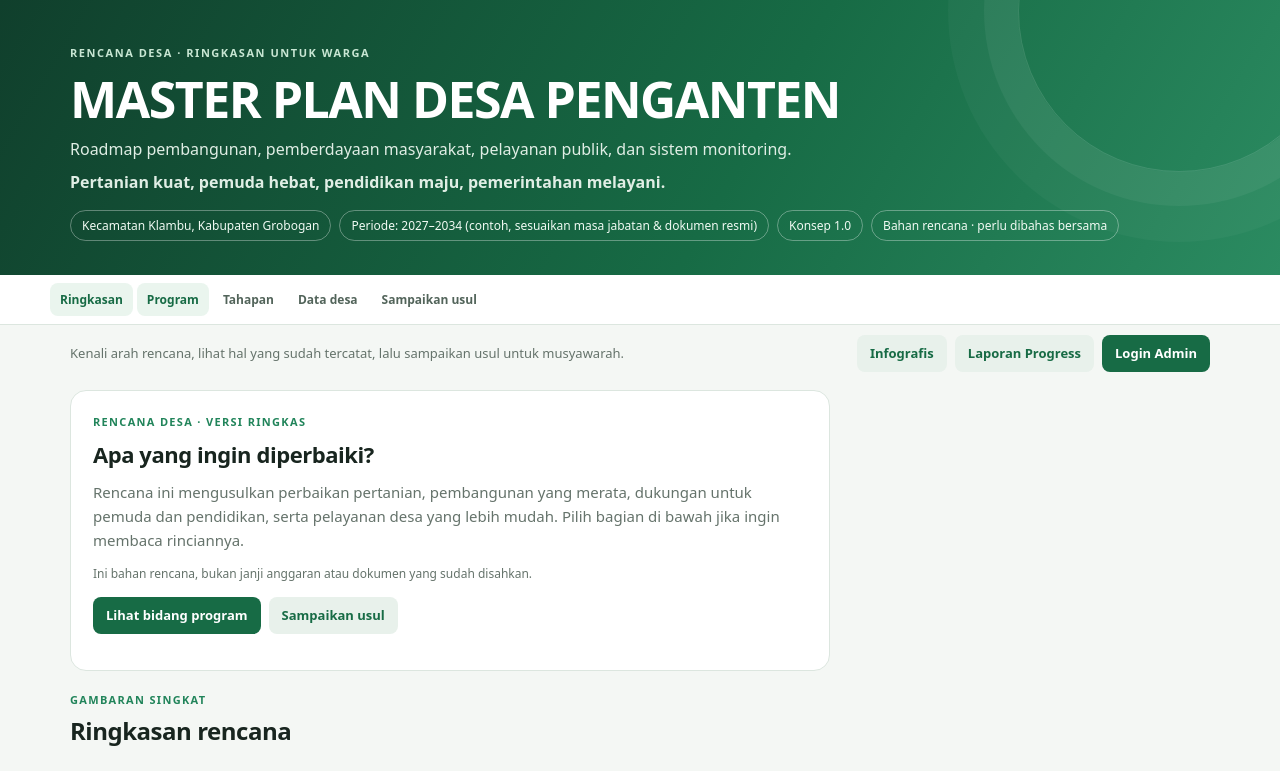
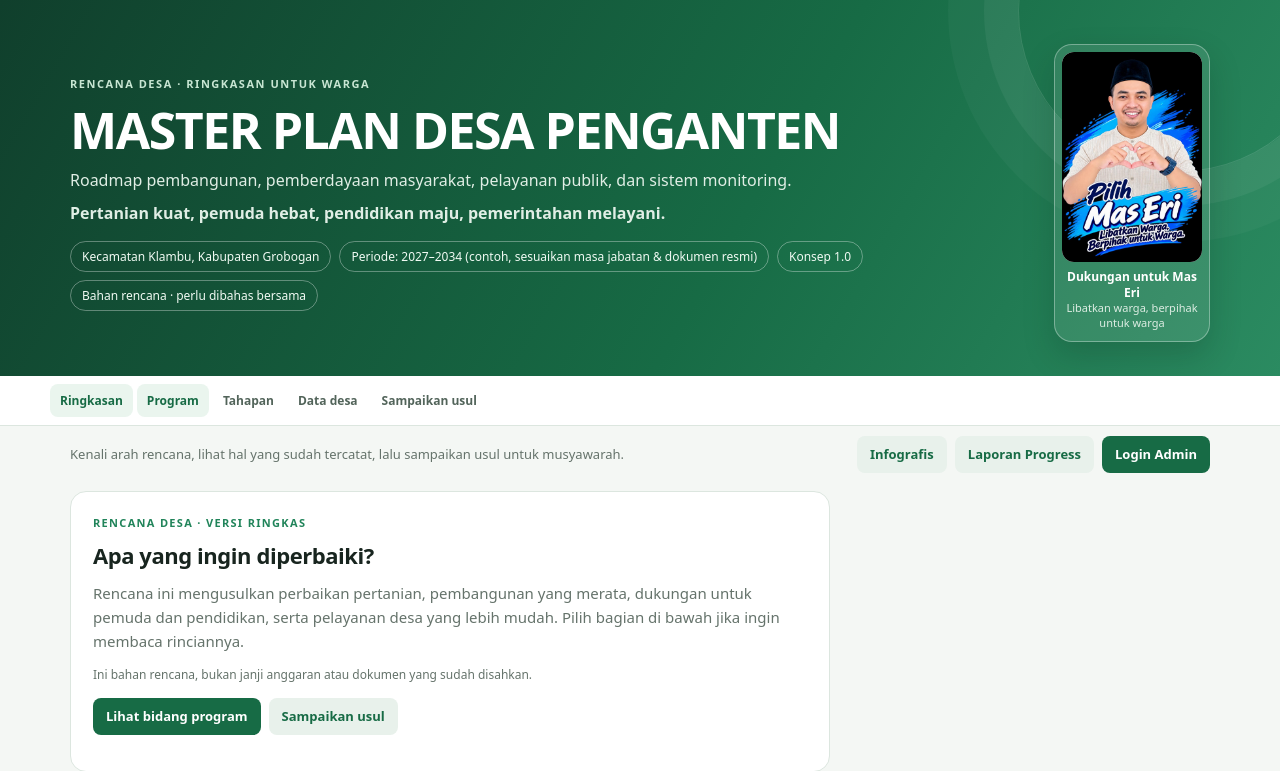
Before and after one commit to suluharwani/rencana-desa, a PHP site: page / in a window 1280 px wide. Shown: the top 771 px of the page. Run offline with PHP 8.4, Linux system fonts and the light colour scheme; data that the repository does not hold is empty; some libraries are stand-ins or nearby versions.

Commit message:
update gambar

```diff
--- a/perencanaan/index.php
+++ b/perencanaan/index.php
@@ -106,6 +106,7 @@ $pillarVisuals = [
     '5' => ['src' => 'assets/program/digital.webp', 'alt' => 'Ilustrasi warga menggunakan layanan digital desa'],
     '6' => ['src' => 'assets/program/mobil-siaga.webp', 'alt' => 'Ilustrasi layanan mobil siaga kesehatan'],
 ];
+$candidatePhoto = 'assets/program/dukungan-mas-eri.jpg';
 
 function status_class(string $s): string {
     if (str_starts_with($s, 'Hijau')) return 'st-green';
@@ -177,6 +178,7 @@ textarea{min-height:110px;resize:vertical}
 @media(max-width:900px){.c3,.c4{grid-column:span 6}.c8,.c6{grid-column:span 12}}
 @media(max-width:560px){.c3,.c4,.c6,.c8,.c12{grid-column:span 12}.wrap{padding:0 14px}.hero{padding:34px 0 26px}}
 .hero{position:relative;overflow:hidden}.hero:after{content:"";position:absolute;width:320px;height:320px;border:1px solid #ffffff22;border-radius:50%;right:-60px;top:-150px;box-shadow:0 0 0 34px #ffffff0d,0 0 0 70px #ffffff08;pointer-events:none}.hero .wrap{position:relative;z-index:1}
+.hero-layout{display:grid;grid-template-columns:minmax(0,1fr) 176px;align-items:center;gap:28px}.candidate-card{justify-self:end;width:156px;margin:0;padding:7px;border:1px solid #ffffff55;border-radius:18px;background:#ffffff18;box-shadow:0 14px 32px #08251733}.candidate-card img{display:block;width:100%;height:auto;aspect-ratio:2/3;object-fit:contain;border-radius:12px;background:#fff}.candidate-card figcaption{padding:7px 4px 3px;text-align:center;font-size:11px;line-height:1.35;color:#eef7f0}.candidate-card figcaption b{display:block;color:#fff;font-size:12px}.candidate-caption{font-size:11px;color:#eef7f0;opacity:.9}
 .navinner{scrollbar-width:thin}.navinner a{flex:none}.navinner a:first-child,.navinner a:nth-child(2){background:var(--mint);color:var(--green)}.navinner a:hover,.navinner a:focus-visible{outline:2px solid #8fbba0;outline-offset:1px}
 .intro{display:grid;grid-template-columns:minmax(0,1.35fr) minmax(220px,.65fr);gap:14px;margin:18px 0 28px}.intro-main{background:#fff;border:1px solid var(--line);border-radius:16px;padding:20px}.intro-main h2{font-size:22px}.intro-side{background:#e7f2e9;border-radius:16px;padding:18px;color:#244b35}.intro-side b{display:block;margin-bottom:6px}.intro-side p{margin:0;font-size:13px}
 .section-head{display:flex;justify-content:space-between;align-items:end;gap:16px;margin-bottom:12px}.section-head .lead{margin:0;max-width:560px}
@@ -210,12 +212,13 @@ textarea{min-height:110px;resize:vertical}
   input[type=text],input[type=email],input[type=search],select,textarea{font-size:16px;padding:11px 12px}.btn{min-height:44px;display:inline-flex;align-items:center;justify-content:center}
   .tablewrap{max-width:100%}.tablewrap table{min-width:620px}.phase,.month{padding:12px}
 }
+@media(max-width:640px){.hero-layout{grid-template-columns:minmax(0,1fr) 112px;gap:14px;align-items:start}.candidate-card{width:108px;padding:5px;border-radius:14px}.candidate-card img{border-radius:10px}.candidate-card figcaption{font-size:10px;padding:6px 2px 2px}.candidate-card figcaption b{font-size:11px}.hero-layout .meta{gap:5px}.hero-layout .chip{padding:4px 7px;font-size:10px}}
 @media(prefers-reduced-motion:reduce){html{scroll-behavior:auto}*,*:before,*:after{animation-duration:.01ms!important;transition-duration:.01ms!important}}
 @media print{nav,.topbar,.filters,.btn,form{display:none!important}.hero{padding:20px 0}.section{break-inside:avoid}.card{box-shadow:none}}
 </style>
 </head>
 <body>
-<header class="hero"><div class="wrap">
+<header class="hero"><div class="wrap hero-layout"><div class="hero-copy">
   <div class="eyebrow">Rencana Desa · Ringkasan untuk Warga</div>
   <h1><?php echo h($judul); ?></h1>
   <?php if ($subjudul): ?><p><?php echo h($subjudul); ?></p><?php endif; ?>
@@ -226,7 +229,7 @@ textarea{min-height:110px;resize:vertical}
     <?php if ($versi): ?><span class="chip"><?php echo h($versi); ?></span><?php endif; ?>
     <span class="chip">Bahan rencana · perlu dibahas bersama</span>
   </div>
-</div></header>
+</div><figure class="candidate-card"><img src="<?php echo h($candidatePhoto); ?>" alt="Poster dukungan untuk calon kepala desa Mas Eri" width="864" height="1296" fetchpriority="high"><figcaption><b>Dukungan untuk Mas Eri</b><span class="candidate-caption">Libatkan warga, berpihak untuk warga</span></figcaption></figure></div></header>
 
 <nav><div class="wrap navinner">
   <a href="#ringkasan">Ringkasan</a><a href="#detail-ringkas">Program</a><a href="#detail-tahapan">Tahapan</a><a href="#detail-data">Data desa</a><a href="#detail-masukan">Sampaikan usul</a>
```
Also changed, not shown: gambar/WhatsApp Image 2026-11-17 at 10.12.19 PM.jpeg (added), perencanaan/assets/program/calon-kepala-desa.webp (added), perencanaan/assets/program/dukungan-mas-eri.jpg (added).
